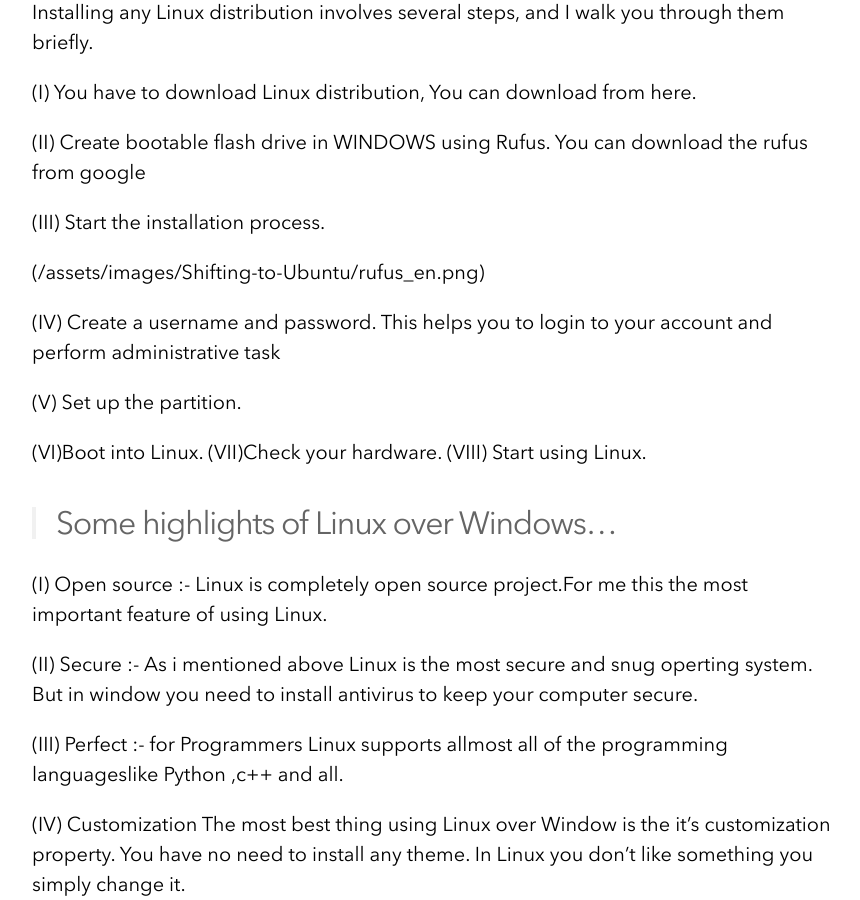
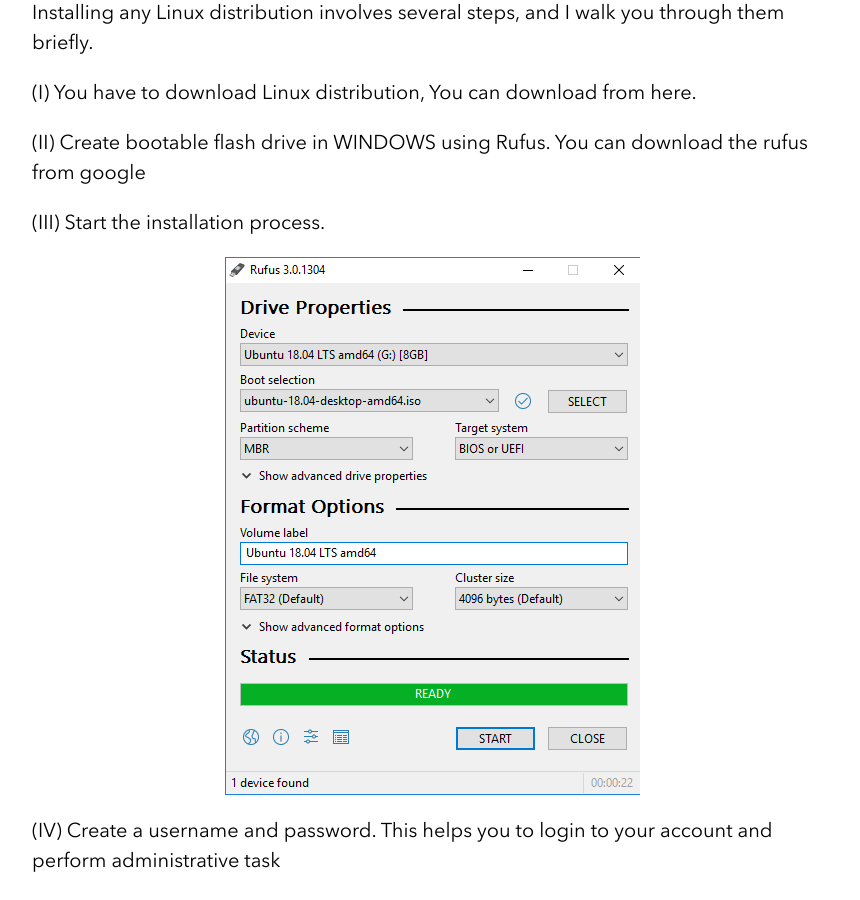
Before and after one commit to 49ku5h/MY-WEBSITE, a Jekyll site: the page built from _posts/2020-01-10-Getting-Started-With-Linux.md, in a window 1280 px wide and 900 px high, scrolled down 645 px. Shown: the whole window, without its empty margins (208-1068 px from the left). Built offline with Jekyll 4.4.1, drawn with Linux system fonts in a browser that asks for light colours; nearby versions of some CDN libraries; comment, search, counter and statistics services are not loaded.

Commit message:
Update 2020-01-10-Getting-Started-With-Linux.md

```diff
--- a/_posts/2020-01-10-Getting-Started-With-Linux.md
+++ b/_posts/2020-01-10-Getting-Started-With-Linux.md
@@ -23,7 +23,7 @@
 
 (III) Start the installation process.
 
-(/assets/images/Shifting-to-Ubuntu/rufus_en.png)
+![A screenshot of my laptop](/assets/images/rufus_en.png)
 
 (IV) Create a username and password. This helps you to login to your account and perform administrative task
 
```
